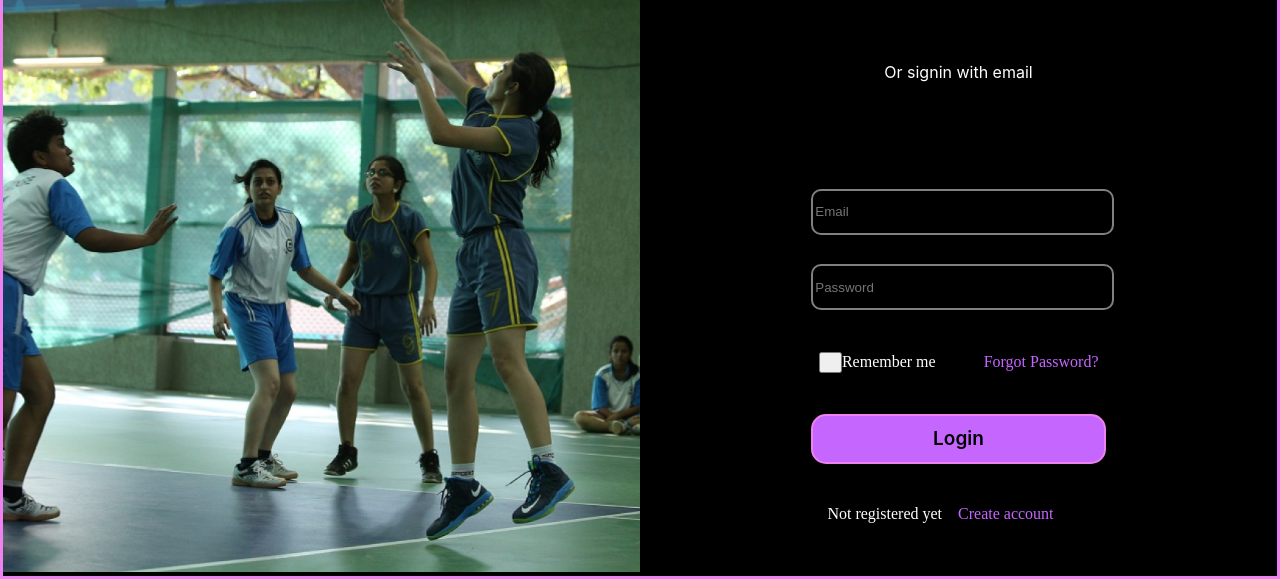
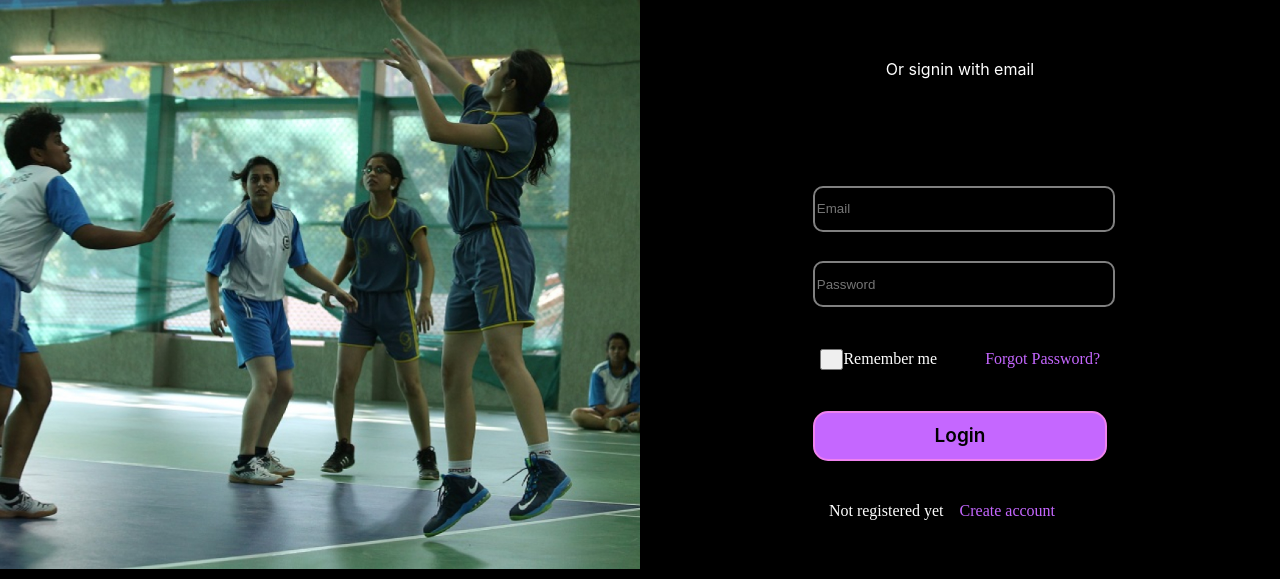
Before and after one commit to PromitHal/frontendspirit, a plain HTML site: page index.html in a window 1280 px wide. Shown: the part 227-806 px from the top of the page. Drawn offline with Linux system fonts and the light colour scheme.

Commit message:
Update index.html

```diff
--- a/index.html
+++ b/index.html
@@ -12,7 +12,7 @@
         body{
             margin: 0px;
             background-color: black;
-            border:3px solid violet;
+
         }
         .container{
             display:grid;
```
